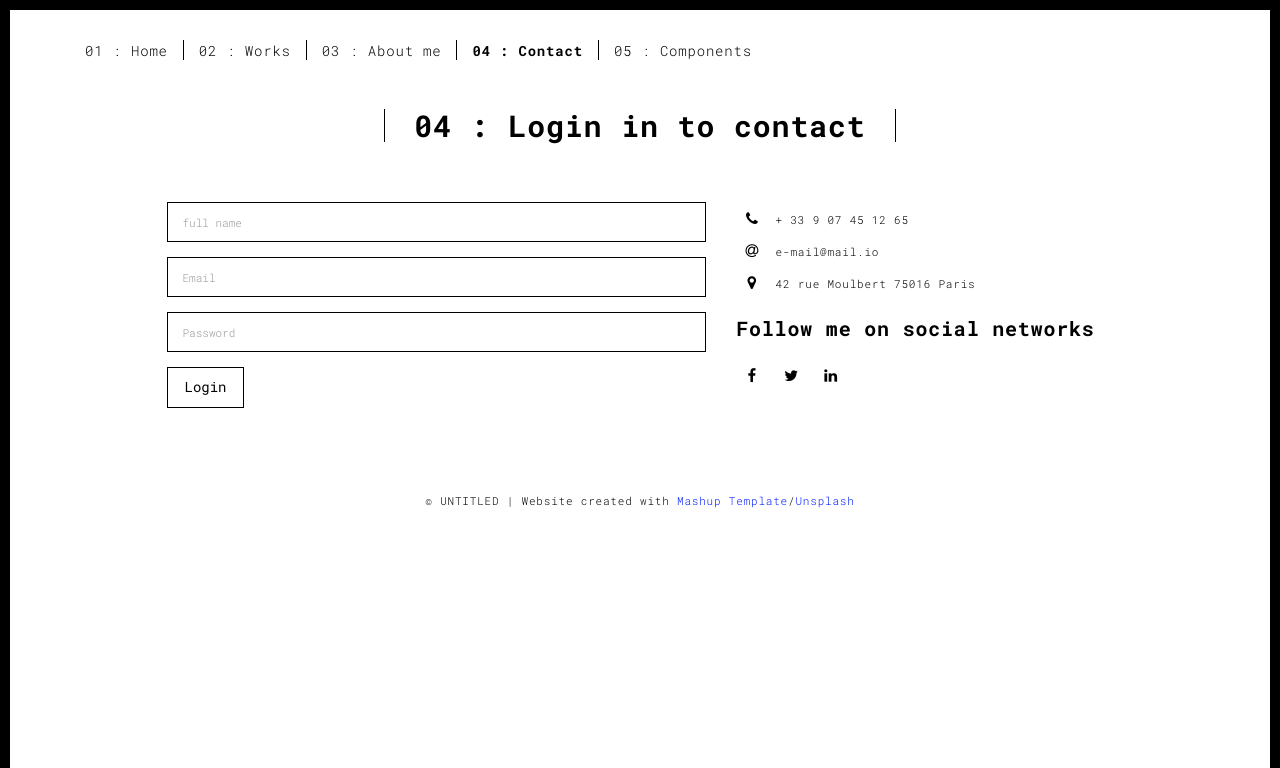
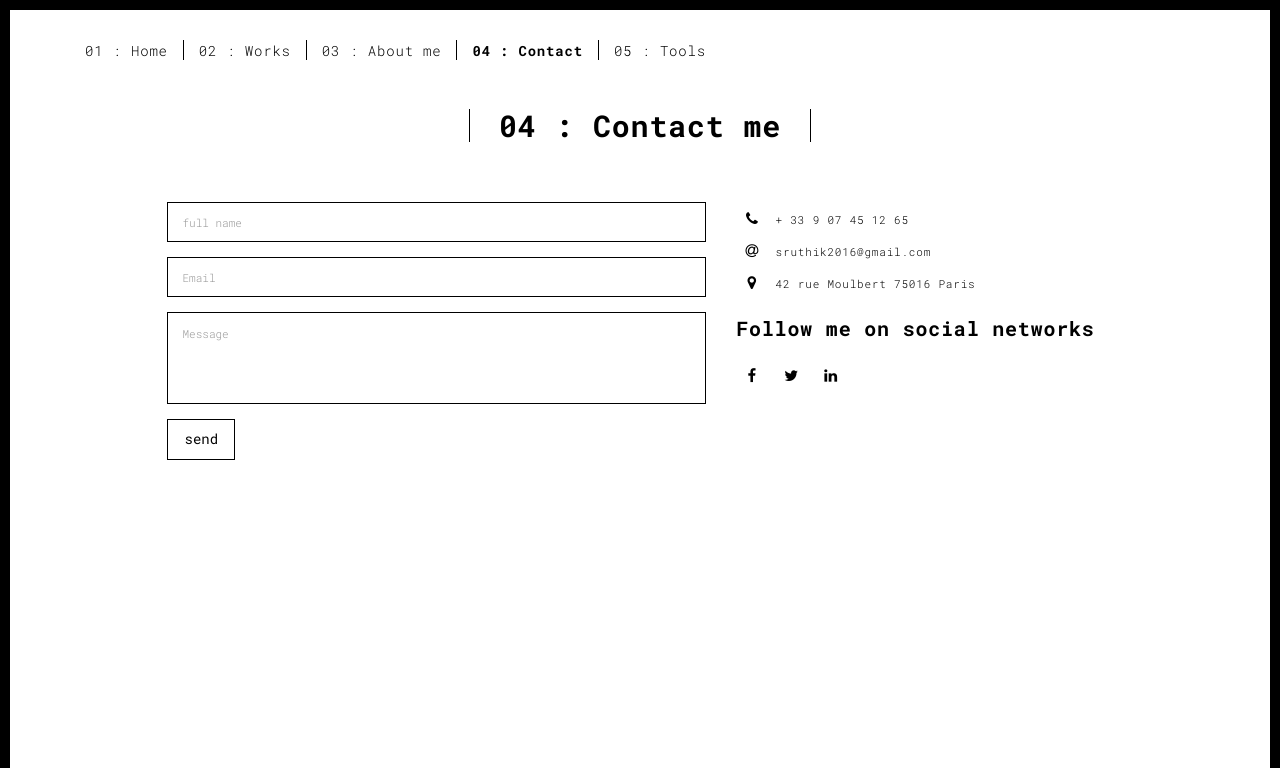
Before and after one commit to sruthik27/portfolio, a Flask app: page /contact.html in a window 1280 px wide. Shown: the top 768 px of the page. Run offline with Flask 2, Linux system fonts and the light colour scheme; some libraries are stand-ins or nearby versions.

Commit message:
A little update on contact page

```diff
--- a/server.py
+++ b/server.py
@@ -27,12 +27,12 @@ def writing(data):      #Currently
         file = datum.write(f'\n {fullname } {email} {password}')
 
 def csvwriting(data):
-    with open('../datasheet.csv',newline='',mode='a') as datum1:
+    with open('datasheet.csv',newline='',mode='a') as datum1:
         fullname = data['full name']
         email = data['email']
-        password = data['password']
+        message = data['Message']
         csv_writer = csv.writer(datum1,delimiter=',',quotechar='|', quoting=csv.QUOTE_MINIMAL)
-        csv_writer.writerow([fullname,email,password])
+        csv_writer.writerow([fullname,email,message])
 
 @app.route('/login', methods=['POST', 'GET'])
 def login():
@@ -40,6 +40,7 @@ def login():
         try:
             dataa = dict(request.form)
             csvwriting(dataa)
+            print(dataa)
             return render_template('thank.html',name = dataa['full name'])
         except:
             return 'Not found on database'
--- a/templates/contact.html
+++ b/templates/contact.html
@@ -41,7 +41,7 @@
           <li><a href="./works.html" title="">02 : Works</a></li>
           <li><a href="./about.html" title="">03 : About me</a></li>
           <li><a href="./contact.html" title="">04 : Contact</a></li>
-          <li><a href="./components.html" title="">05 : Components</a></li>
+          <li><a href="./components.html" title="">05 : Tools</a></li>
         </ul>
 
 
@@ -55,7 +55,7 @@
       <div class="row">
         <div class="col-xs-12">
           <div class="section-container-spacer text-center">
-            <h1 class="h2">04 : Login in to contact</h1>
+            <h1 class="h2">04 : Contact me</h1>
           </div>
 
           <div class="row">
@@ -70,9 +70,9 @@
                         <input name="email" type="email" class="form-control" id="Email" placeholder="Email">
                       </div>
                       <div class="form-group">
-                        <input name="password" type="Password" class="form-control" id="Password" placeholder="Password" minlength="10">
+                        <input name="Message" type="text" class="form-control" id="Mes" placeholder="Message" style="padding-bottom: 70px; padding-top: 20px">
                       </div>
-                      <button type="submit" class="btn btn-default btn-lg">Login</button>
+                      <button type="submit" class="btn btn-default btn-lg">send</button>
                     </div>
                     <div class="col-md-5 address-container">
                       <ul class="list-unstyled">
@@ -83,10 +83,10 @@
                           + 33 9 07 45 12 65
                         </li>
                         <li>
-                          <span class="fa-icon">
-                            <i class="fa fa-at" aria-hidden="true"></i>
-                          </span>
-                          e-mail@mail.io
+                            <span class="fa-icon">
+                                <i class="fa fa-at" aria-hidden="true"></i>
+                            </span>
+                            sruthik2016@gmail.com
                         </li>
                         <li>
                           <span class="fa-icon">
@@ -99,7 +99,7 @@
                       <a href="http://www.facebook.com" title="" class="fa-icon">
                         <i class="fa fa-facebook"></i>
                       </a>
-                      <a href="http://www.twitter.com" title="" class="fa-icon">
+                      <a href="https://twitter.com/ISruthik" title="" class="fa-icon" target="_blank">
                         <i class="fa fa-twitter"></i>
                       </a>
                       <a href="http://www.linkedin.com" title="" class="fa-icon">
@@ -119,15 +119,6 @@
   </div>
 
 
-<footer class="footer-container text-center">
-  <div class="container">
-    <div class="row">
-      <div class="col-xs-12">
-        <p>© UNTITLED | Website created with <a href="http://www.mashup-template.com/" title="Create website with free html template">Mashup Template</a>/<a href="https://www.unsplash.com/" title="Beautiful Free Images">Unsplash</a></p>
-      </div>
-    </div>
-  </div>
-</footer>
 
 <script>
   document.addEventListener("DOMContentLoaded", function (event) {
```
Also changed, not shown: templates/thank.html (+2 -13 lines).
